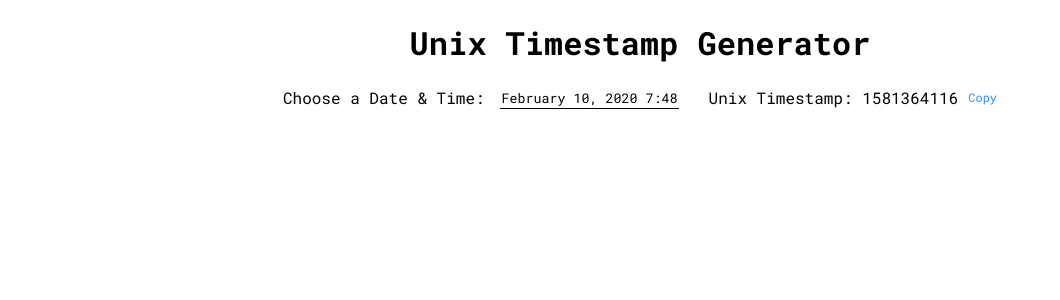
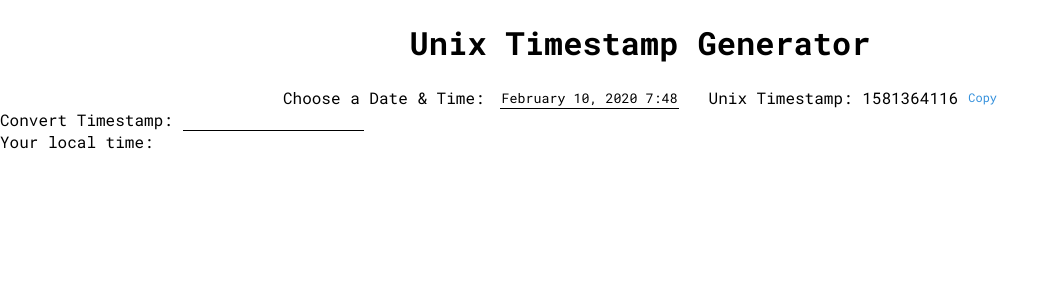
Before and after one commit to mrpineapples/timestamp-generator, a React (Create React App) app: page / in a window 1280 px wide. Shown: the top 300 px of the page, without its empty margins (0-1060 px from the left). Built offline with nearby package versions, Linux system fonts and the light colour scheme.

Commit message:
adds format timestamps functionality

```diff
--- a/src/App.js
+++ b/src/App.js
@@ -6,14 +6,39 @@ import AppContainer from "./styles";
 
 const App = () => {
     const [startDate, setStartDate] = useState(new Date());
+    const [timestamp, setTimestamp] = useState(null);
+
+    const locale = "en-US";
+    const dateFormatOptions = {
+        dateStyle: "full",
+        timeStyle: "long",
+    };
 
     return (
         <AppContainer>
             <Header />
-            <div className="content">
-                <span className="content__info">Choose a Date & Time:</span>
+            <div className="timestamp-generator">
+                <span className="timestamp-generator__info">
+                    Choose a Date & Time:
+                </span>
                 <DatePicker startDate={startDate} setStartDate={setStartDate} />
                 <Timestamp date={startDate} />
+            </div>
+            <div className="timestamp-converter">
+                <span>Convert Timestamp:</span>
+                <input
+                    id="converter"
+                    type="text"
+                    value={timestamp}
+                    onChange={(e) => setTimestamp(e.target.value)}
+                />
+                <div>Your local time: </div>
+                {timestamp
+                    ? new Date(timestamp * 1000).toLocaleDateString(
+                          locale,
+                          dateFormatOptions
+                      )
+                    : null}
             </div>
         </AppContainer>
     );
--- a/src/styles.js
+++ b/src/styles.js
@@ -3,15 +3,23 @@ import styled from "styled-components";
 const AppContainer = styled.div`
     display: block;
 
-    .content {
+    .timestamp-generator {
         display: flex;
         flex-direction: column;
         align-items: center;
         margin-top: 20px;
     }
 
+    .timestamp-converter {
+        input {
+            margin-left: 10px;
+            border: none;
+            border-bottom: 1px solid #000000;
+        }
+    }
+
     @media (min-width: 768px) {
-        .content {
+        .timestamp-generator {
             flex-direction: row;
             justify-content: center;
             margin-top: 0;
```
